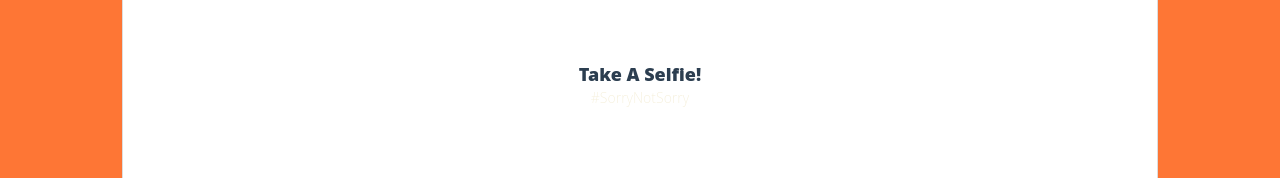
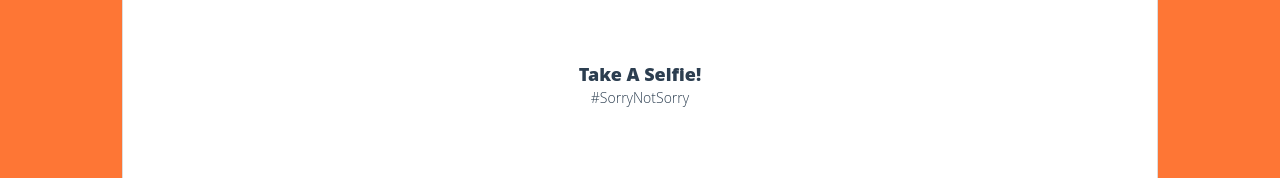
Before and after one commit to josephmilla/selfie, a website: page index.html in a window 1280 px wide. Shown: the part 207-385 px from the top of the page. Drawn offline with Linux system fonts and the light colour scheme.

Commit message:
Change hashtag color

```diff
--- a/assets/css/style.css
+++ b/assets/css/style.css
@@ -42,6 +42,7 @@ h1 {
 
 .hashtag {
   font-weight: 300;
+  color: #2c3e50;
 }
 
 p {
```
